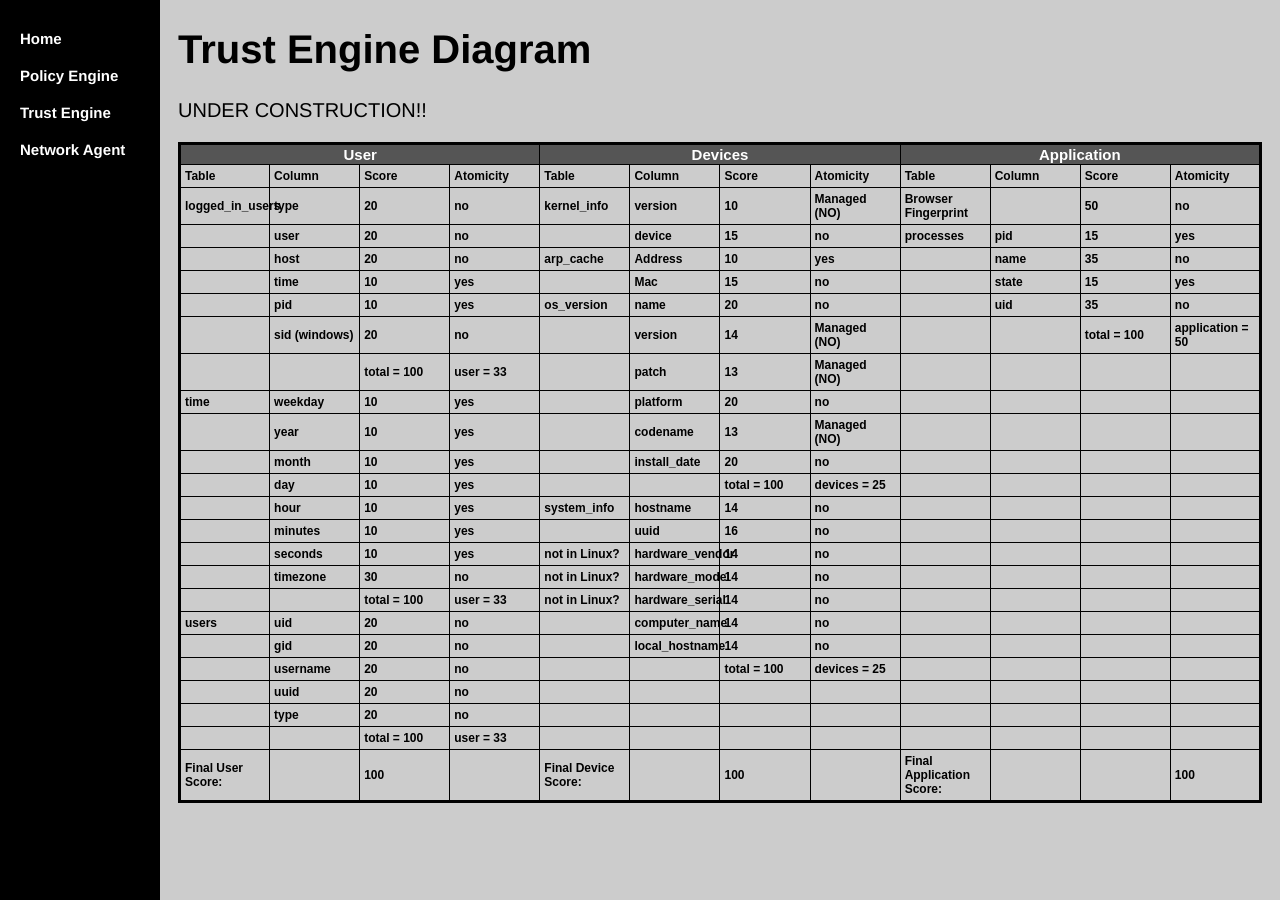
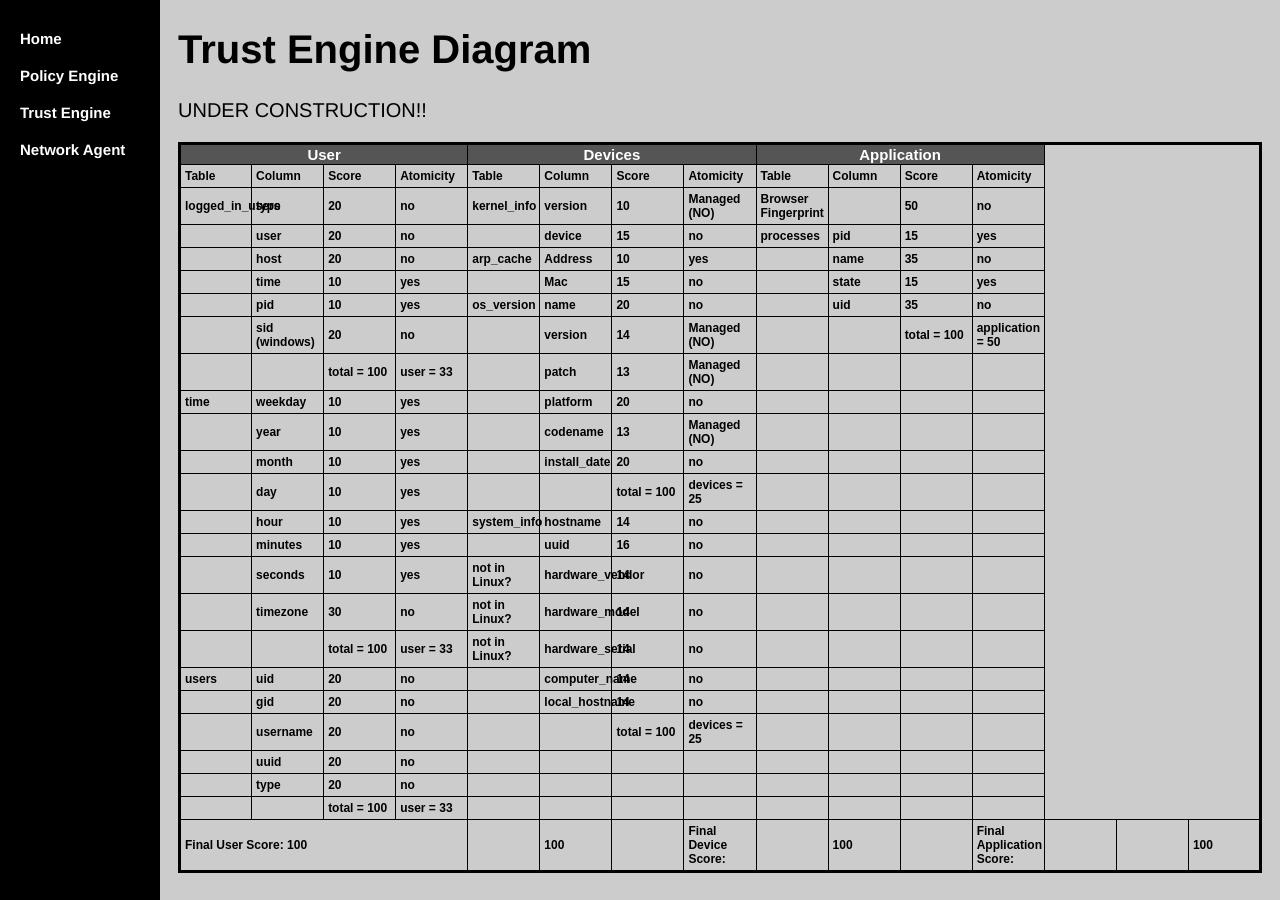
Before and after one commit to WWUZeroTrust/WWUZeroTrust.github.io, a Jekyll site: the page TrustEngine/diagram/index.html, which Jekyll copies as it is, in a window 1280 px wide. Built offline with Jekyll 4.4.1, drawn with Linux system fonts in a browser that asks for light colours.

Commit message:
Update index.html

```diff
--- a/TrustEngine/diagram/index.html
+++ b/TrustEngine/diagram/index.html
@@ -159,7 +159,7 @@ h1 {
  <tr><td>&nbsp;</td><td>uuid</td><td>20</td><td>no</td><td>&nbsp;</td><td>&nbsp;</td><td>&nbsp;</td><td>&nbsp;</td><td>&nbsp;</td><td>&nbsp;</td><td>&nbsp;</td><td>&nbsp;</td></tr>
  <tr><td>&nbsp;</td><td>type</td><td>20</td><td>no</td><td>&nbsp;</td><td>&nbsp;</td><td>&nbsp;</td><td>&nbsp;</td><td>&nbsp;</td><td>&nbsp;</td><td>&nbsp;</td><td>&nbsp;</td></tr>
  <tr><td>&nbsp;</td><td>&nbsp;</td><td>total = 100 </td><td>user = 33</td><td>&nbsp;</td><td>&nbsp;</td><td>&nbsp;</td><td>&nbsp;</td><td>&nbsp;</td><td>&nbsp;</td><td>&nbsp;</td><td>&nbsp;</td></tr>
- <tr><td>Final User Score:</td><td>&nbsp;</td><td>100</td><td>&nbsp;</td><td>Final Device Score:</td><td>&nbsp;</td><td>100</td><td>&nbsp;</td><td>Final Application Score:</td><td>&nbsp;</td><td>&nbsp;</td><td>100</td></tr>
+ <tr><td colspan="4">Final User Score: 100</td><td>&nbsp;</td><td>100</td><td>&nbsp;</td><td>Final Device Score:</td><td>&nbsp;</td><td>100</td><td>&nbsp;</td><td>Final Application Score:</td><td>&nbsp;</td><td>&nbsp;</td><td>100</td></tr>
 </tbody></table>
 	</div>
 <script>
```
